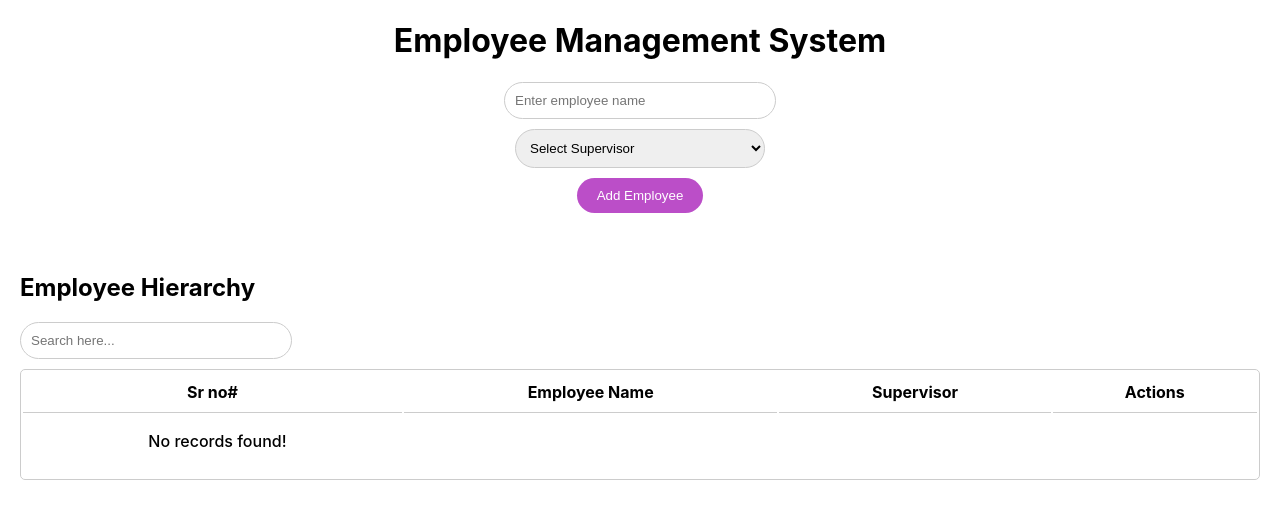
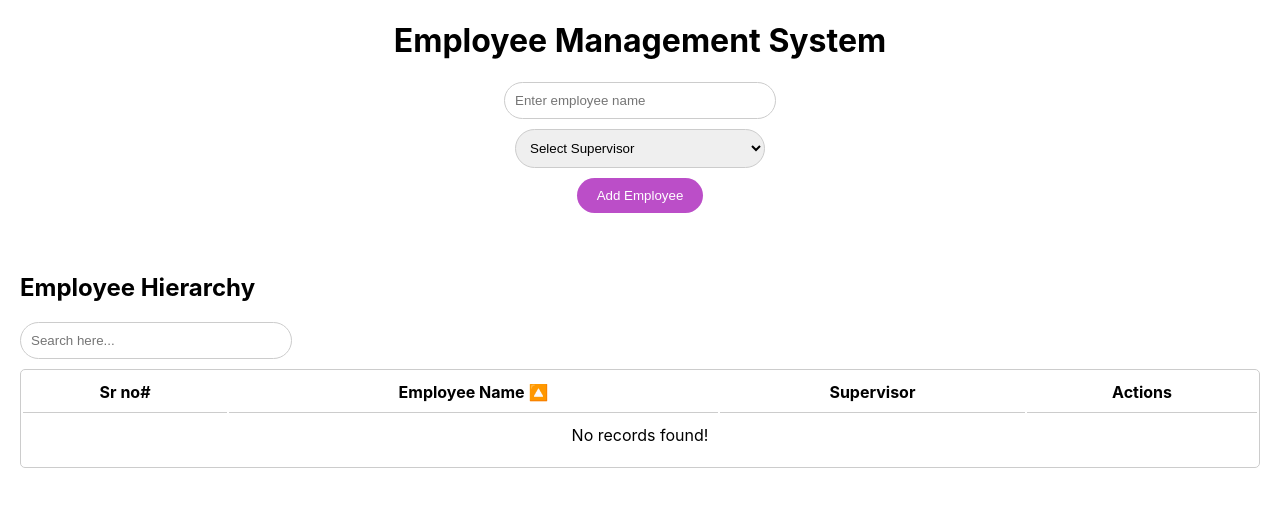
Before and after one commit to shayan11223344/employeeSuperviserApp, a React (Create React App) app: page / in a window 1280 px wide. Shown: the top 518 px of the page. Built offline with nearby package versions, Linux system fonts and the light colour scheme.

Commit message:
newchanges

```diff
--- a/src/component/AddEmployeeForm.js
+++ b/src/component/AddEmployeeForm.js
@@ -60,6 +60,7 @@ const AddEmployeeForm = ({ onSubmit }) => {
                 className='input'
                 onChange={handleChange}
                 value={values.supervisor}
+
             >
                 <option value="">Select Supervisor</option>
                 {supervisorData.map((obj) => (
--- a/src/component/ViewHierarchy.js
+++ b/src/component/ViewHierarchy.js
@@ -1,7 +1,90 @@
-import React from 'react';
+// import React from 'react';
+// import './style.css';
+
+// const ViewHierarchy = ({ hierarchy, handleDelete, handleSearch }) => {
+//   return (
+//     <div className='hierarchy_wrapper'>
+//       <h2>Employee Hierarchy</h2>
+//       <div>
+//         <input
+//           name='search'
+//           className='search_bar'
+//           placeholder='Search here...'
+//           onChange={({ target }) => handleSearch(target.value)}
+//         />
+//       </div>
+
+//       <div class="table-container">
+//         <table>
+//           <thead>
+//             <tr>
+//               <th>Sr no#</th>
+//               <th>Employee Name</th>
+//               <th>Supervisor</th>
+//               <th>Actions</th>
+//             </tr>
+//           </thead>
+//           <tbody>
+//             {hierarchy.length ? hierarchy.map((obj) => (
+//               <tr key={obj.id}>
+//                 <td>{obj.id}</td>
+//                 <td>{obj.employee}</td>
+//                 <td>{obj.supervisor}</td>
+//                 <td>
+//                   <button className='add_btn' onClick={() => handleDelete(obj.id)}>Delete</button>
+//                 </td>
+//               </tr>
+//             )) :
+//               <p style={{ textAlign: 'center' }}>No records found!</p>}
+//           </tbody>
+//         </table>
+//       </div>
+//     </div>
+
+//   );
+// };
+
+// export default ViewHierarchy;
+
+
+
+import React, { useState } from 'react';
 import './style.css';
 
 const ViewHierarchy = ({ hierarchy, handleDelete, handleSearch }) => {
+  const [sortConfig, setSortConfig] = useState({ key: 'employee', direction: 'ascending' });
+
+  const sortedHierarchy = React.useMemo(() => {
+    let sortableItems = [...hierarchy];
+    if (sortConfig !== null) {
+      sortableItems.sort((a, b) => {
+        if (a[sortConfig.key] < b[sortConfig.key]) {
+          return sortConfig.direction === 'ascending' ? -1 : 1;
+        }
+        if (a[sortConfig.key] > b[sortConfig.key]) {
+          return sortConfig.direction === 'ascending' ? 1 : -1;
+        }
+        return 0;
+      });
+    }
+    return sortableItems;
+  }, [hierarchy, sortConfig]);
+
+  const requestSort = (key) => {
+    let direction = 'ascending';
+    if (sortConfig.key === key && sortConfig.direction === 'ascending') {
+      direction = 'descending';
+    }
+    setSortConfig({ key, direction });
+  }
+
+  const SortIcon = ({ columnKey }) => {
+    if (sortConfig.key === columnKey) {
+      return sortConfig.direction === 'ascending' ? ' 🔼' : ' 🔽';
+    }
+    return null; // or return a default icon if you prefer every column to have an icon always
+  };
+
   return (
     <div className='hierarchy_wrapper'>
       <h2>Employee Hierarchy</h2>
@@ -14,18 +97,18 @@ const ViewHierarchy = ({ hierarchy, handleDelete, handleSearch }) => {
         />
       </div>
 
-      <div class="table-container">
+      <div className="table-container">
         <table>
           <thead>
             <tr>
               <th>Sr no#</th>
-              <th>Employee Name</th>
-              <th>Supervisor</th>
+              <th onClick={() => requestSort('employee')}>Employee Name<SortIcon columnKey="employee" /></th>
+              <th onClick={() => requestSort('supervisor')}>Supervisor<SortIcon columnKey="supervisor" /></th>
               <th>Actions</th>
             </tr>
           </thead>
           <tbody>
-            {hierarchy.length ? hierarchy.map((obj) => (
+            {sortedHierarchy.length ? sortedHierarchy.map((obj) => (
               <tr key={obj.id}>
                 <td>{obj.id}</td>
                 <td>{obj.employee}</td>
@@ -35,12 +118,11 @@ const ViewHierarchy = ({ hierarchy, handleDelete, handleSearch }) => {
                 </td>
               </tr>
             )) :
-              <p style={{ textAlign: 'center' }}>No records found!</p>}
+              <tr><td colSpan="4" style={{ textAlign: 'center' }}>No records found!</td></tr>}
           </tbody>
         </table>
       </div>
     </div>
-
   );
 };
 
```
